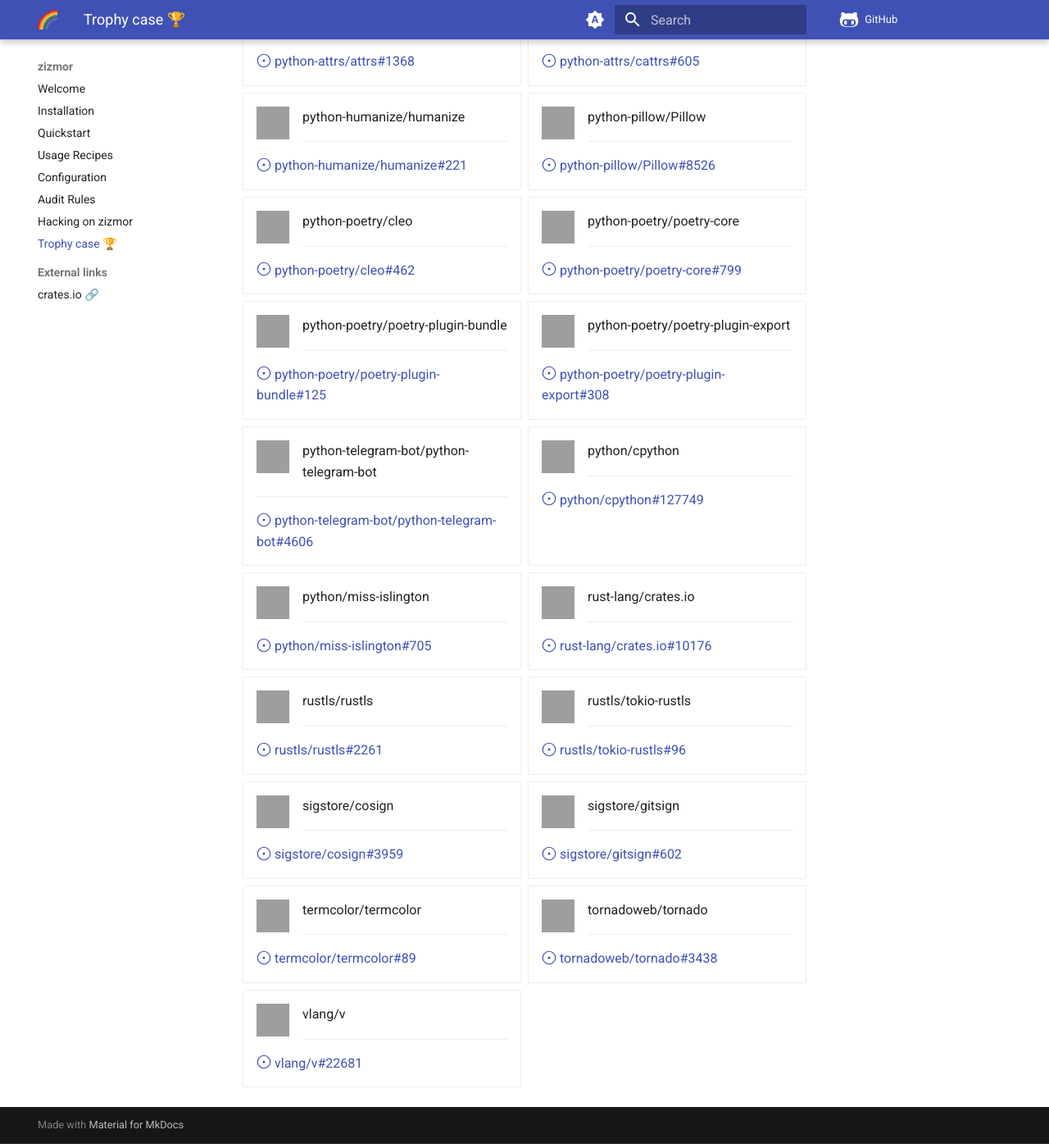
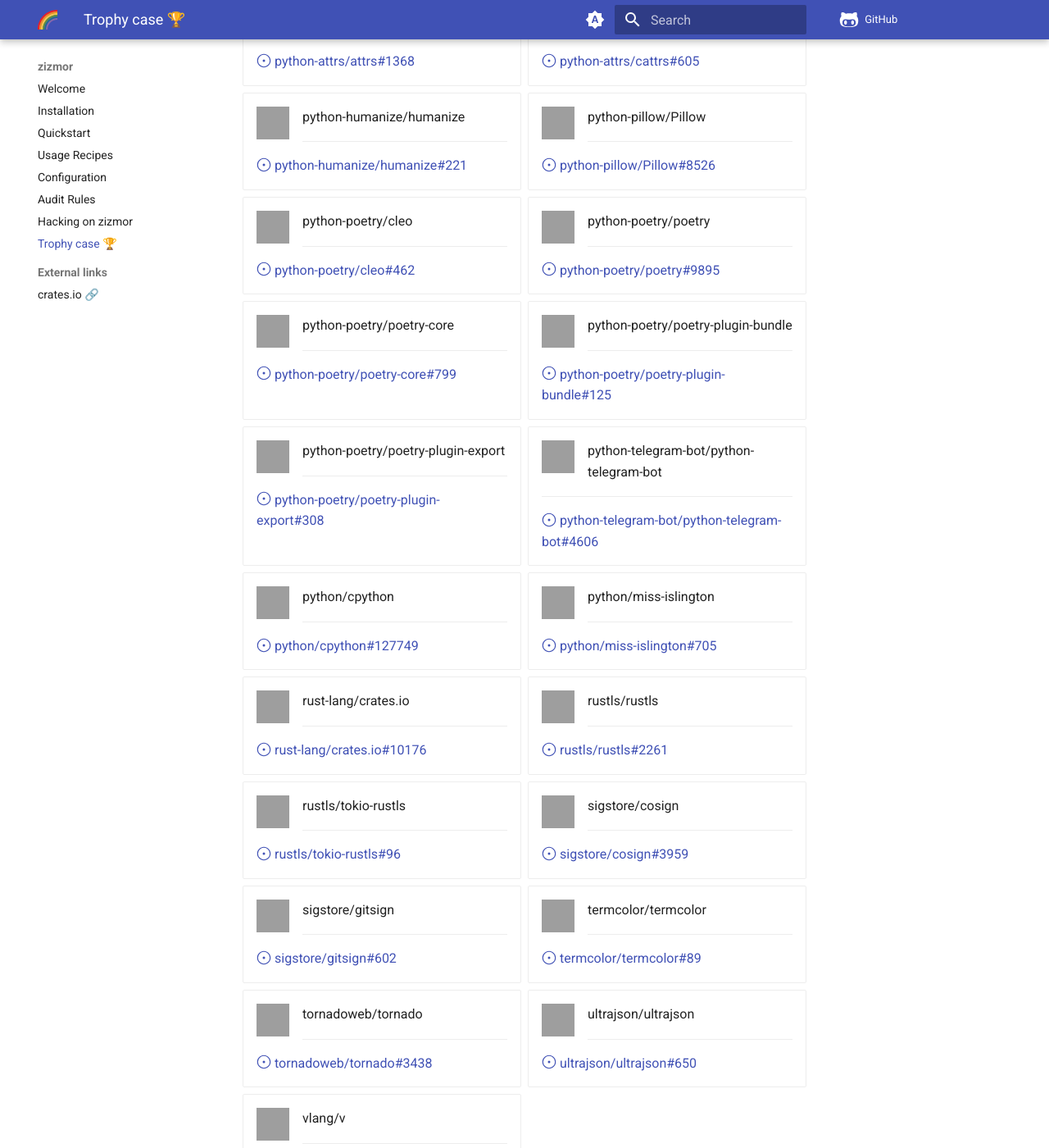
Before and after one commit to zizmorcore/zizmor, an MkDocs documentation site: the page built from docs/trophy-case.md, in a window 1280 px wide and 1400 px high, scrolled down 2466 px. Shown: the whole window at 82% size. Built offline with MkDocs 1.6.1 and Material for MkDocs 9.7.7, drawn with Linux system fonts in a browser that asks for light colours; comment, search, counter and statistics services are not loaded; grey boxes are pictures that could not be loaded.

Commit message:
docs: update trophies (#301)

```diff
--- a/docs/snippets/trophies.md
+++ b/docs/snippets/trophies.md
@@ -221,6 +221,12 @@
 
     python-poetry/cleo#462
 
+-   ![](https://github.com/python-poetry.png?size=40){ width="40" loading=lazy align=left } python-poetry/poetry
+
+    ---
+
+    python-poetry/poetry#9895
+
 -   ![](https://github.com/python-poetry.png?size=40){ width="40" loading=lazy align=left } python-poetry/poetry-core
 
     ---
@@ -299,6 +305,12 @@
 
     tornadoweb/tornado#3438
 
+-   ![](https://github.com/ultrajson.png?size=40){ width="40" loading=lazy align=left } ultrajson/ultrajson
+
+    ---
+
+    ultrajson/ultrajson#650
+
 -   ![](https://github.com/vlang.png?size=40){ width="40" loading=lazy align=left } vlang/v
 
     ---
--- a/docs/snippets/trophies.txt
+++ b/docs/snippets/trophies.txt
@@ -41,6 +41,7 @@
 python-humanize/humanize#221
 python-pillow/Pillow#8526
 python-poetry/cleo#462
+python-poetry/poetry#9895
 python-poetry/poetry-core#799
 python-poetry/poetry-plugin-export#308
 python-poetry/poetry-plugin-bundle#125
@@ -53,4 +54,5 @@
 sigstore/gitsign#602
 termcolor/termcolor#89
 tornadoweb/tornado#3438
+ultrajson/ultrajson#650
 vlang/v#22681
```
